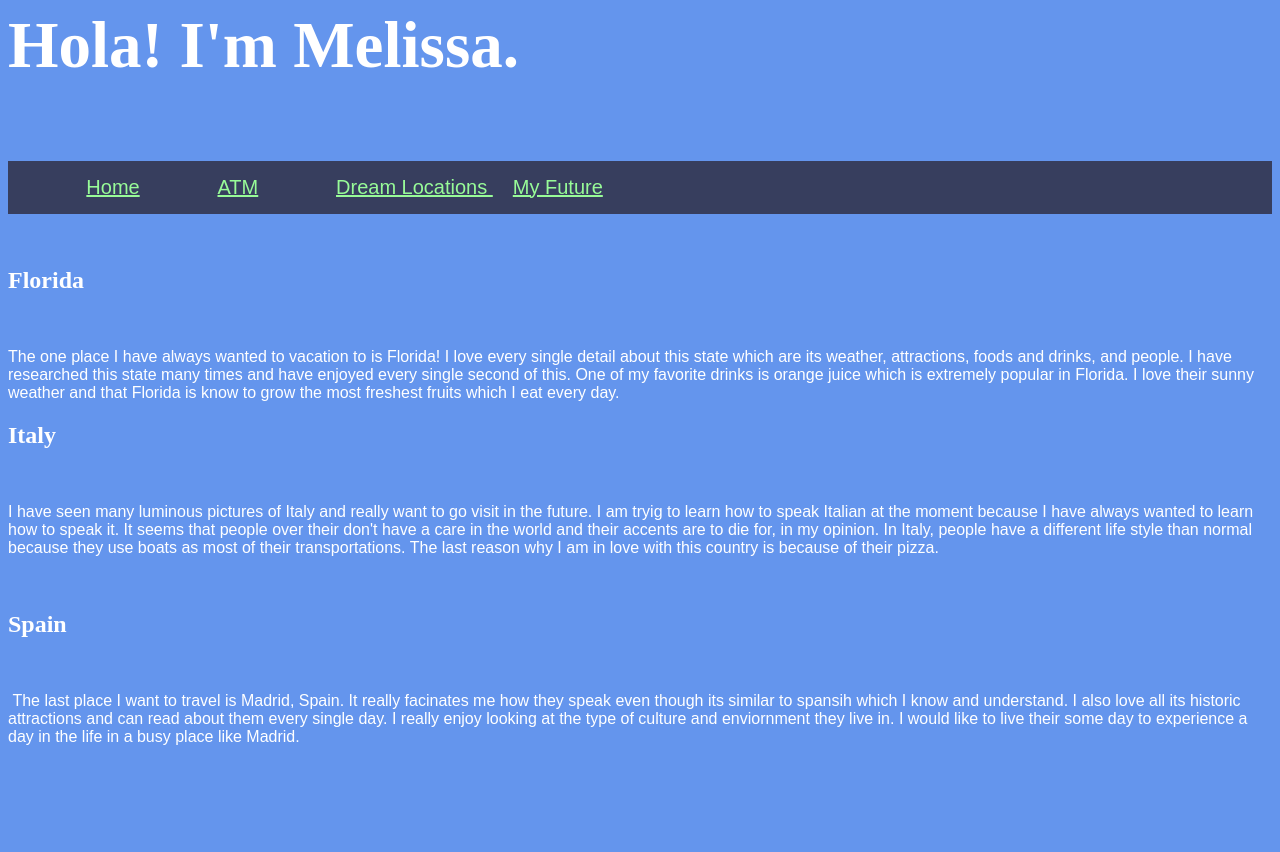
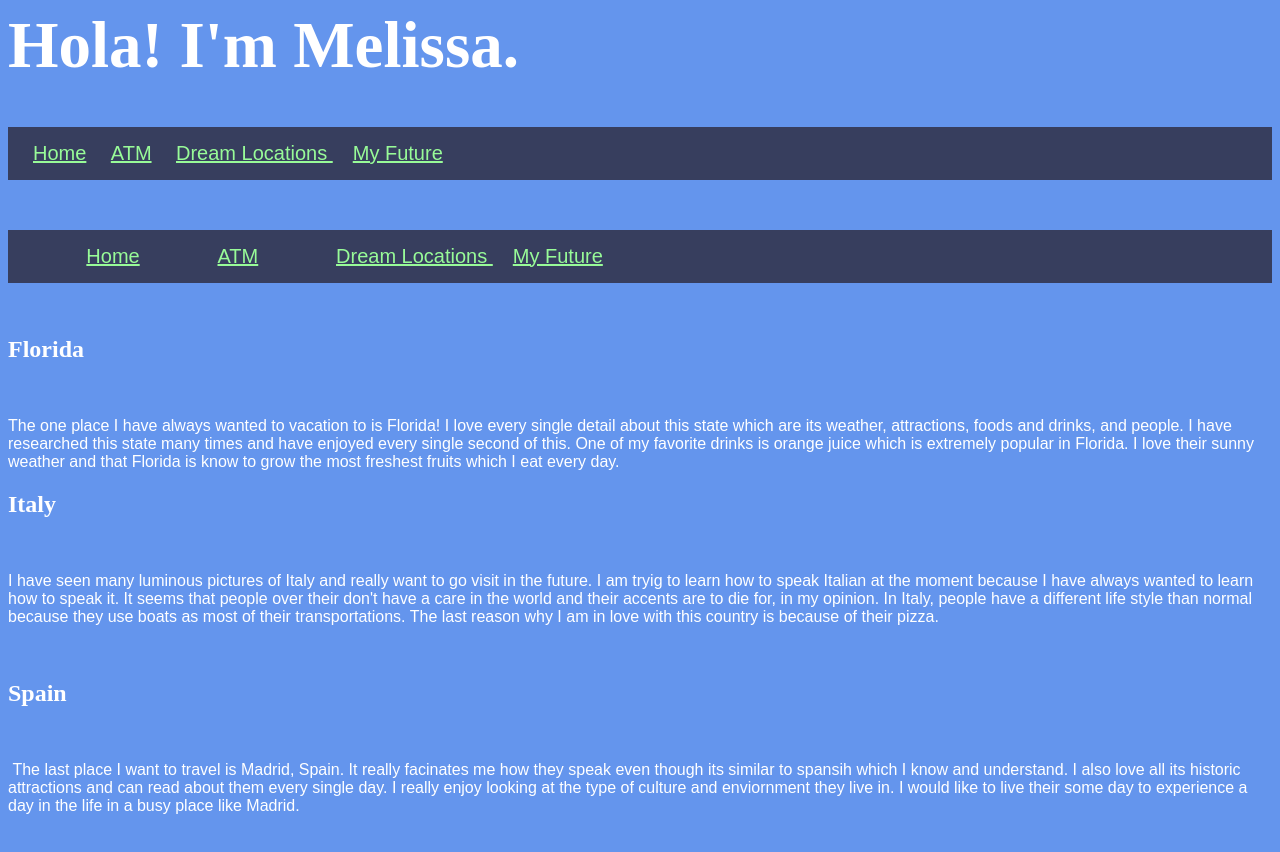
Before and after one commit to melissas10/melissas10.github.io, a plain HTML site: page locations.html in a window 1280 px wide. Before the commit the page ends 800 px from the top, so only its background shows below. Drawn offline with Linux system fonts and the light colour scheme.

Commit message:
Update locations.html

```diff
--- a/locations.html
+++ b/locations.html
@@ -6,7 +6,17 @@
             <link rel="stylesheet" type="text/css" href="mystyle.css">
     </head>
     <body>
+        <header>
 
+        <ul>
+            <li><a href="home.html">Home</a></li.>
+            <li><a href="atm.html">ATM</a></li>
+            <li><a href="locations.html">Dream Locations </a></li>
+            <li><a href="future.html">My Future</a></li>
+
+            </ul>
+
+        </header>
  <style>
 
    <!DOCTYPE html>
```
